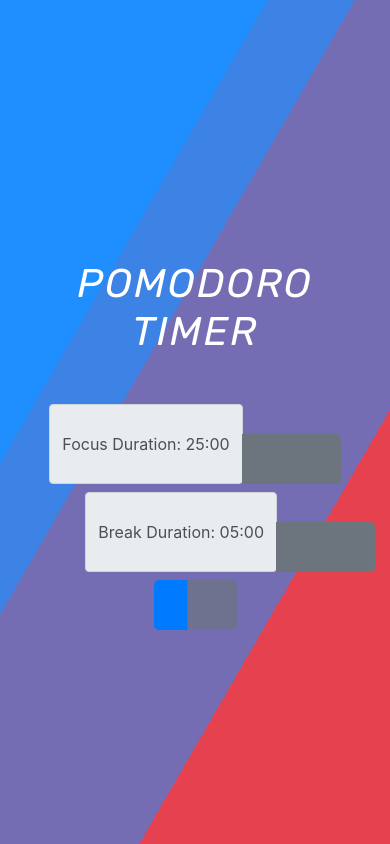
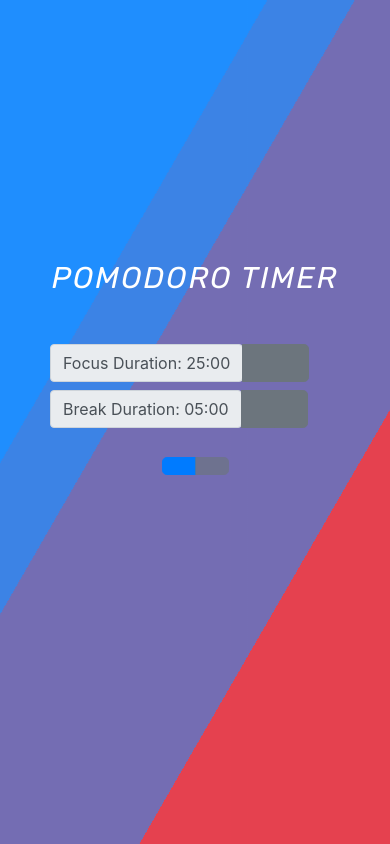
Before and after one commit to ShaneDFields/my-pomodoro-timer, a React (Vite) app: page / in a window 390 px wide. Built offline with nearby package versions, Linux system fonts and the light colour scheme; a web font is replaced by a local one.

Commit message:
fix mobile

```diff
--- a/src/App.css
+++ b/src/App.css
@@ -3,10 +3,16 @@
   font-family: "Inter", sans-serif;
 }
 
-.App-header {
+/* .App-header {
   margin-top: 1.5rem;
-}
+} */
 
 .container {
   padding: 20px;
 }
+
+@media (max-width: 800px) {
+  .heading {
+    font-size: 30px;
+  }
+}
--- a/src/App.jsx
+++ b/src/App.jsx
@@ -6,7 +6,7 @@ function App() {
   return (
     <div className="App">
       <header className="App-header container">
-        <h1>Pomodoro Timer</h1>
+        <h1 className="heading">Pomodoro Timer</h1>
       </header>
       <div className="container">
         <Pomodoro />
--- a/src/pomodoro/Pomodoro.jsx
+++ b/src/pomodoro/Pomodoro.jsx
@@ -134,7 +134,7 @@ function Pomodoro() {
           </div>
         </div>
         <div className="col">
-          <div className="float-right">
+          <div className="right-set">
             <div className="input-group input-group-lg mb-2">
               <span className="input-group-text" data-testid="duration-break">
                 {/* TODO: Update this text to display the current break session duration */}
@@ -219,7 +219,7 @@ function Pomodoro() {
           <div className="row mb-2">
             <div className="col">
               {/* TODO: Update message below to include current session (Focusing or On Break) total duration */}
-              <h2 data-testid="session-title">
+              <h2 className="session-text" data-testid="session-title">
                 {session && session.label} for{" "}
                 {(
                   "0" +
@@ -230,7 +230,10 @@ function Pomodoro() {
                 :00 minutes
               </h2>
               {/* TODO: Update message below correctly format the time remaining in the current session */}
-              <p className="lead" data-testid="session-sub-title">
+              <p
+                className="lead session-text-sub"
+                data-testid="session-sub-title"
+              >
                 {session && fmtMSS(session.timeRemaining)} remaining
               </p>
             </div>
--- a/src/pomodoro/pomodoro.css
+++ b/src/pomodoro/pomodoro.css
@@ -1,4 +1,4 @@
-.btn-secondary {
+/* .btn-secondary {
   width: 50px;
   height: 50px;
 }
@@ -31,4 +31,42 @@ p {
   .input-group-append {
     padding-top: 30px;
   }
+} */
+
+.right-set {
+  float: right;
 }
+
+.session-text {
+  color: white;
+}
+
+.session-text-sub {
+  color: white;
+}
+
+@media (max-width: 800px) {
+  .right-set {
+    float: left;
+  }
+}
+
+@media (max-width: 800px) {
+  .timers {
+    padding-left: 35px;
+    padding-bottom: 20px;
+  }
+}
+
+@media (max-width: 800px) {
+  .session-text {
+    font-size: 30px;
+  }
+}
+
+@media (max-width: 800px) {
+  .progress {
+    width: 250px;
+    margin-left: 50px;
+  }
+}
```
